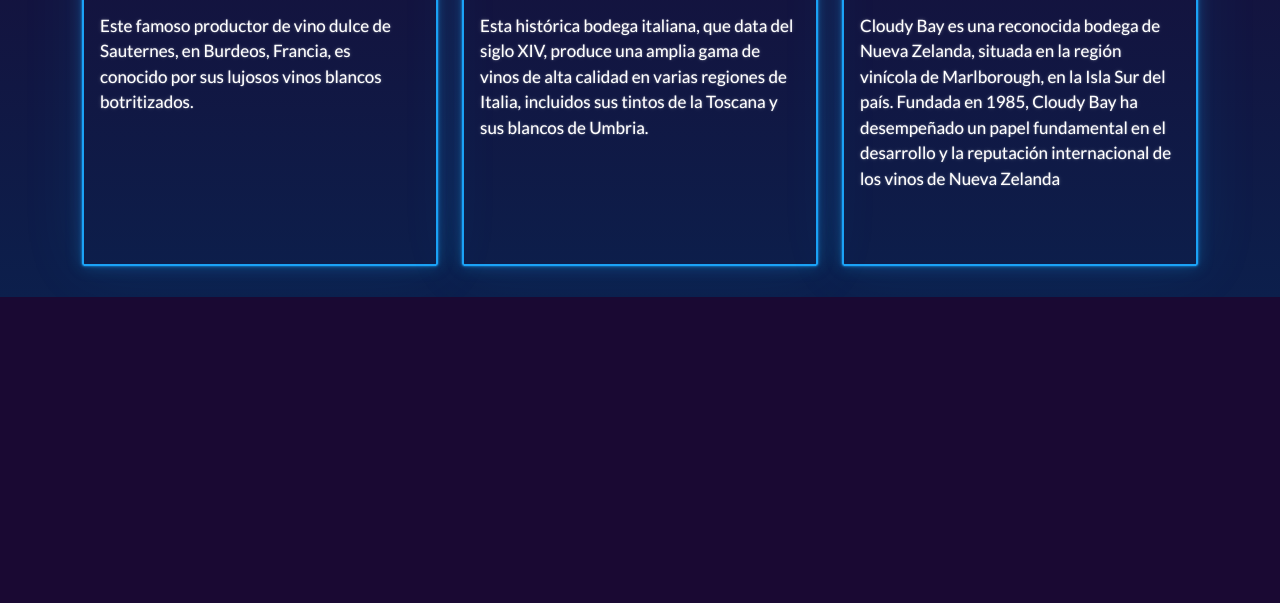
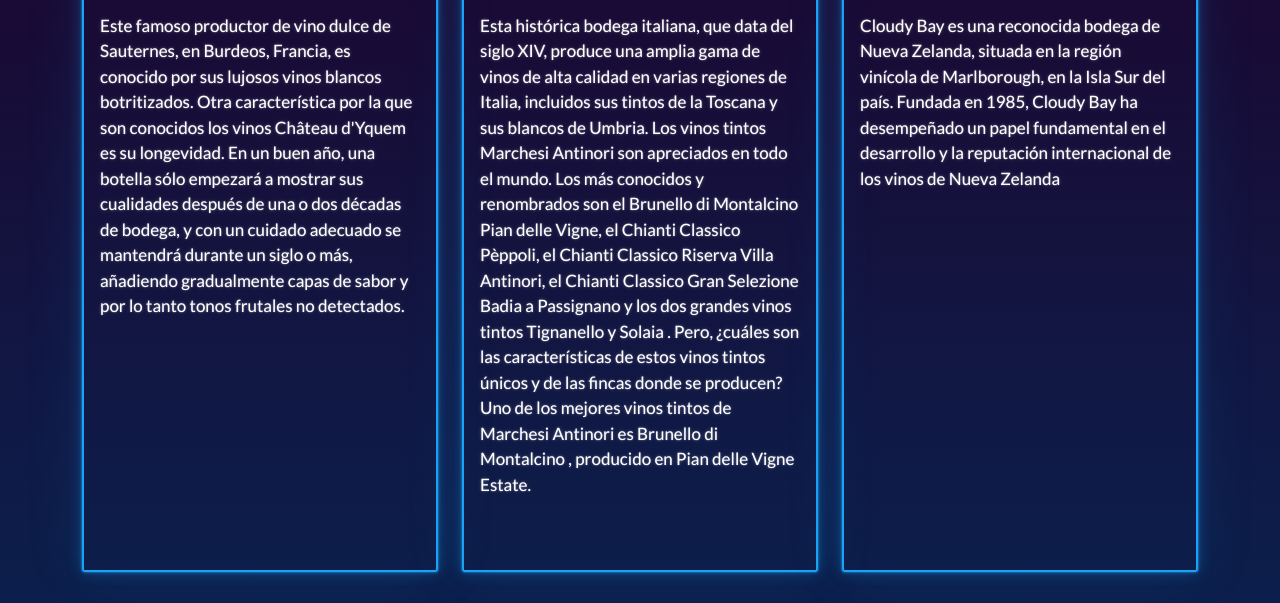
Before and after one commit to WiscasHubble/Laboratorio6, a plain HTML site: page Pagina 2.html in a window 1280 px wide. Shown: the part 2632-3235 px from the top of the page. Before the commit the page ends 2929 px from the top, so only its background shows below. Drawn offline with nearby package versions, Linux system fonts and the light colour scheme.

Commit message:
"Added information about the longevity of Château d'Yquem vinos in Pagina 2.html"

```diff
--- a/Pagina 2.html
+++ b/Pagina 2.html
@@ -231,6 +231,7 @@
                             alt="" class="imgtopvinos">
                         <p class="card-text">Este famoso productor de vino dulce de Sauternes, en Burdeos, Francia, es
                             conocido por sus lujosos vinos blancos botritizados.
+                            Otra característica por la que son conocidos los vinos Château d'Yquem es su longevidad. En un buen año, una botella sólo empezará a mostrar sus cualidades después de una o dos décadas de bodega, y con un cuidado adecuado se mantendrá durante un siglo o más, añadiendo gradualmente capas de sabor y por lo tanto tonos frutales no detectados.
                     </div>
                 </div>
 
@@ -252,6 +253,7 @@
                         <p class="card-text"> Esta histórica bodega italiana, que data del siglo XIV, produce una amplia
                             gama de vinos de alta calidad en varias regiones de Italia, incluidos sus tintos de la
                             Toscana y sus blancos de Umbria.
+                            Los vinos tintos Marchesi Antinori son apreciados en todo el mundo. Los más conocidos y renombrados son el Brunello di Montalcino Pian delle Vigne, el Chianti Classico Pèppoli, el Chianti Classico Riserva Villa Antinori, el Chianti Classico Gran Selezione Badia a Passignano y los dos grandes vinos tintos Tignanello y Solaia . Pero, ¿cuáles son las características de estos vinos tintos únicos y de las fincas donde se producen? Uno de los mejores vinos tintos de Marchesi Antinori es Brunello di Montalcino , producido en Pian delle Vigne Estate.
                         </p>
                     </div>
                 </div>
```
